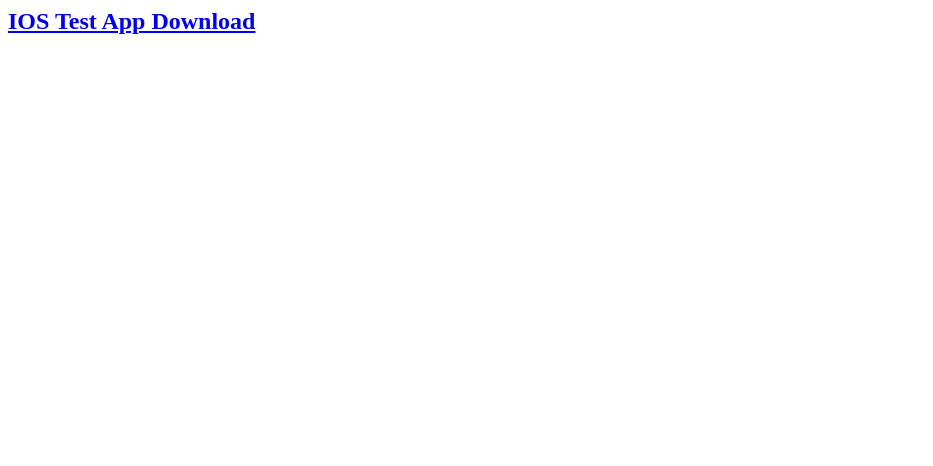
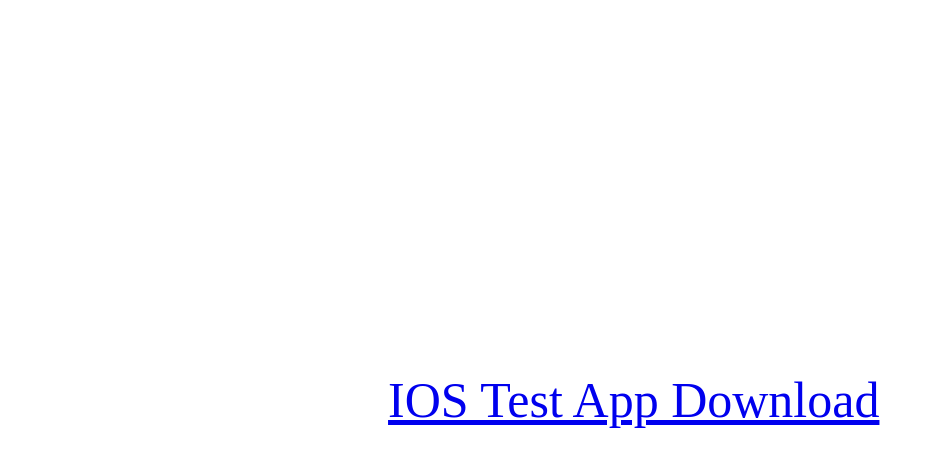
Before and after one commit to dslee155/chromecastTest, a plain HTML site: page index.html in a window 1280 px wide. Shown: the whole page, without its empty margins (0-933 px from the left). Drawn offline with Linux system fonts and the light colour scheme.

Commit message:
Update index.html

```diff
--- a/index.html
+++ b/index.html
@@ -1,14 +1,34 @@
 <html>
 <head>
-<title></title> <html>
-<head>
-<title></title>
-  <meta name="viewport" content="width=device-width, initial-scale=1.0, maximum-scale=1.0"/>
-  <link rel="stylesheet" href=""/>
+    <style type="text/css">
+        .layer {
+            position: absolute;
+            text-align: center;
+            width: 100%;
+            height: 100%;
+            top: 0;
+            left: 0;
+            font-size: 50px;
+        }
+        .layer .content {
+            display: inline-block;
+            vertical-align: middle
+        }
+        .layer .blank {
+            display: inline-block;
+            width: 0;
+            height: 100%;
+            vertical-align: middle
+        }
+    </style>
 </head>
+
 <body>
+
+    <div class="layer">
+        <span class="content"><a href="itms-services://?action=download-manifest&url=https://dl.dropboxusercontent.com/s/6417xvpladx8vok/tving_test.plist"> IOS Test App Download</a></span>
+        <span class="blank"></span>
+    </div>
+
 </body>
-  <h2>
-<a href="itms-services://?action=download-manifest&url=https://dl.dropboxusercontent.com/s/6417xvpladx8vok/tving_test.plist"> IOS Test App Download</a>
-  </h2>
 </html>
```
